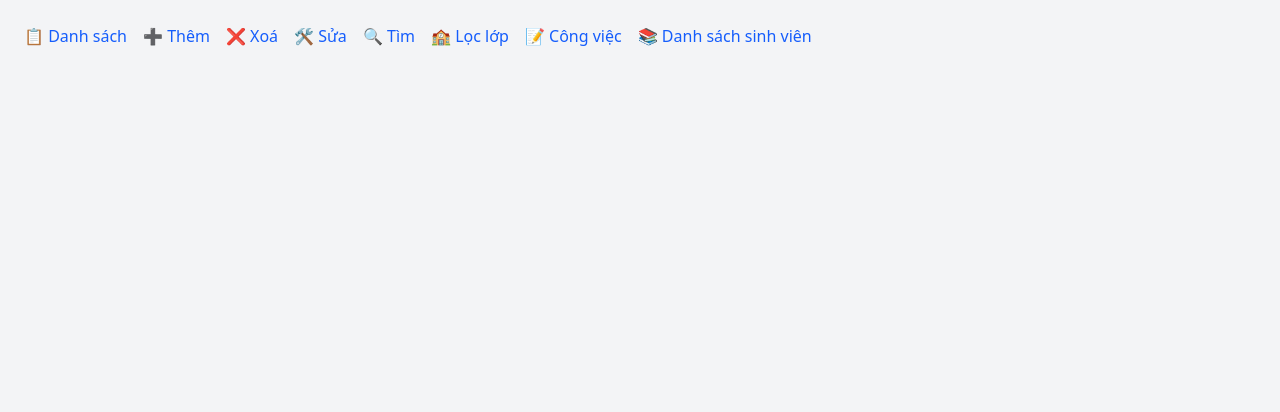
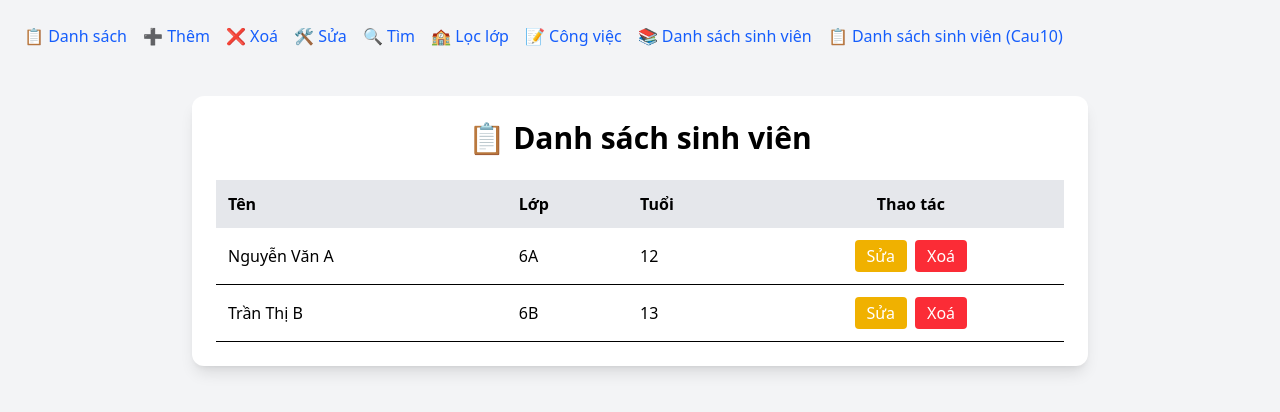
Before and after one commit to liemhuynhthanh/ThucHanhFinal, a React (Vite) app in the folder my-app/: page /cau10 in a window 1280 px wide. Shown: the top 412 px of the page. Built offline with nearby package versions, Linux system fonts and the light colour scheme.

Commit message:
10. Cai thien giao dien

```diff
--- a/my-app/src/App.jsx
+++ b/my-app/src/App.jsx
@@ -7,6 +7,7 @@ import SearchStudent from "./pages/cau6";
 import { Cau7 } from "./pages/cau7";
 import { Cau8 } from "./pages/cau8"; // 👈 thêm dòng này
 import Cau9 from "./componets/StudentList"
+import Cau10 from "./pages/cau10";
 
 function App() {
   return (
@@ -20,6 +21,8 @@ function App() {
         <Link to="/loc" className="text-blue-600 hover:underline">🏫 Lọc lớp</Link>
         <Link to="/todo" className="text-blue-600 hover:underline">📝 Công việc</Link>
         <Link to="/cau9" className="text-blue-600 hover:underline">📚 Danh sách sinh viên </Link>
+
+ <Link to="/cau10" className="text-blue-600 hover:underline">📋 Danh sách sinh viên (Cau10)</Link>
       </nav>
 
       <Routes>
@@ -31,6 +34,8 @@ function App() {
         <Route path="/loc" element={<Cau7 />} />
         <Route path="/todo" element={<Cau8 />} /> {/* 👈 thêm route này */}
         <Route path="/cau9" element={<Cau9 />} />
+
+        <Route path="/cau10" element={<Cau10 />}/>
       </Routes>
     </div>
   );
--- /dev/null
+++ b/my-app/src/pages/cau10.jsx
@@ -0,0 +1,63 @@
+// src/pages/cau10.jsx
+import React from "react";
+import StudentItem from "../componets/StudentItem"; // Giả sử có một component StudentItem
+
+const LOCAL_KEY = "student-list";
+
+function Cau10() {
+  const [students, setStudents] = React.useState(() => {
+    const saved = localStorage.getItem(LOCAL_KEY);
+    return saved ? JSON.parse(saved) : [
+      { id: 1, name: "Nguyễn Văn A", class: "6A", age: 12 },
+      { id: 2, name: "Trần Thị B", class: "6B", age: 13 },
+    ];
+  });
+
+  const handleDelete = (id) => {
+    const updated = students.filter((student) => student.id !== id);
+    setStudents(updated);
+  };
+
+  const handleEdit = (id) => {
+    const student = students.find((s) => s.id === id);
+    console.log("Editing student: ", student);
+  };
+
+  return (
+    <div className="min-h-screen bg-gray-100 p-6">
+      <div className="max-w-4xl mx-auto bg-white rounded-xl shadow-lg p-6">
+        <h1 className="text-3xl font-semibold text-center mb-6">📋 Danh sách sinh viên</h1>
+        <table className="w-full table-auto border-collapse">
+          <thead>
+            <tr className="bg-gray-200 text-left">
+              <th className="p-3">Tên</th>
+              <th className="p-3">Lớp</th>
+              <th className="p-3">Tuổi</th>
+              <th className="p-3 text-center">Thao tác</th>
+            </tr>
+          </thead>
+          <tbody>
+            {students.length > 0 ? (
+              students.map((student) => (
+                <StudentItem
+                  key={student.id}
+                  student={student}
+                  onDelete={handleDelete}
+                  onEdit={handleEdit}
+                />
+              ))
+            ) : (
+              <tr>
+                <td colSpan="4" className="text-center text-gray-500 py-4">
+                  Không có sinh viên nào.
+                </td>
+              </tr>
+            )}
+          </tbody>
+        </table>
+      </div>
+    </div>
+  );
+}
+
+export default Cau10;
```
Also changed, not shown: 1 other file (tests, documents, lock files or other folders).
